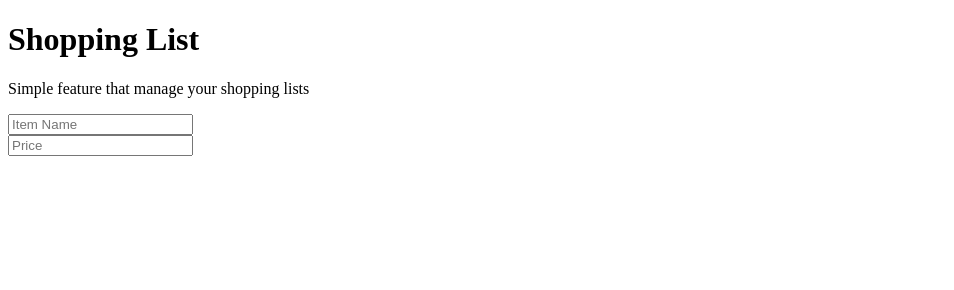
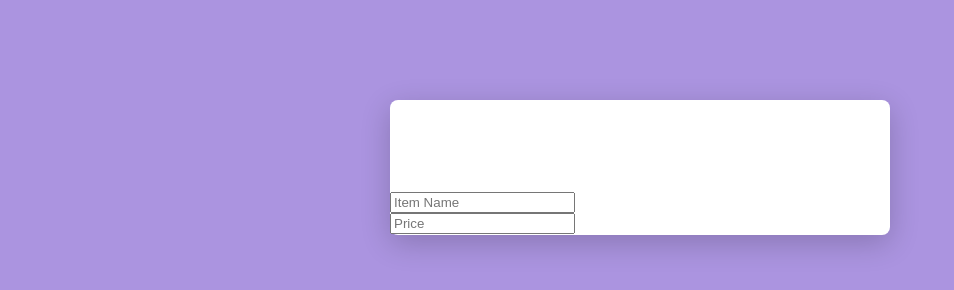
Before and after one commit to Tashanduku/Code-challenge-2, a plain HTML site: page index.html in a window 1280 px wide. Shown: the whole page, without its empty margins (0-954 px from the left). Drawn offline with Linux system fonts and the light colour scheme.

Commit message:
edited the shopping list id

```diff
--- a/index.html
+++ b/index.html
@@ -4,9 +4,10 @@
     <meta charset="UTF-8">
     <meta name="viewport" content="width=device-width, initial-scale=1.0">
     <title>Shopping list</title>
+    <link rel="stylesheet" href="style.css" />
 </head>
 <body>
-    <div id="Shoppinglist">
+    <div id="shopping-list">
         <div class="top-box">
           <div class="icon"><i class="fas fa-shopping-cart"></i></div>
           <h1>Shopping List</h1>
--- /dev/null
+++ b/style.css
@@ -0,0 +1,20 @@
+
+html,
+body {
+  width: 100%;
+  height: 100%;
+  margin: 0;
+  background-color: #ab94e0;
+}
+
+#shopping-list {
+    display: block;
+    background-color: #ffffff;
+    color: #fff;
+    width: 500px;
+    border-radius: 8px;
+    -webkit-box-shadow: 0px 8px 30px 0px rgba(0, 0, 0, 0.2);
+            box-shadow: 0px 8px 30px 0px rgba(0, 0, 0, 0.2);
+    margin: 100px auto;
+    padding-bottom: 1px;
+  }
```
Lines whose indentation alone changed are shown as unchanged.
